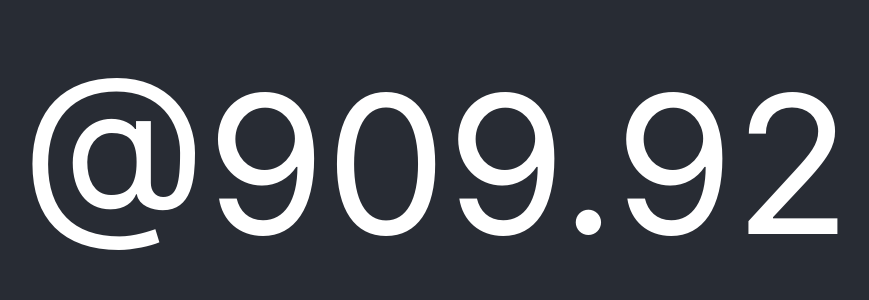
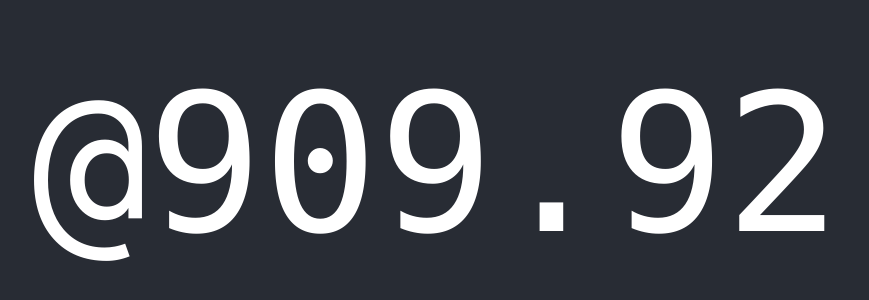
Before and after one commit to evanp/beattime, a React (Create React App) app: page / in a window 1280 px wide. Shown: the part 236-536 px from the top of the page, without its empty margins (204-1073 px from the left). Built offline with nearby package versions, Linux system fonts and the light colour scheme.

Commit message:
Use a fixed-width font; closes #3

```diff
--- a/src/App.css
+++ b/src/App.css
@@ -22,6 +22,8 @@
   justify-content: center;
   font-size: 15vw;
   color: white;
+  font-family: source-code-pro, Menlo, Monaco, Consolas, 'Courier New',
+  monospace;
 }
 
 .App-link {
```
